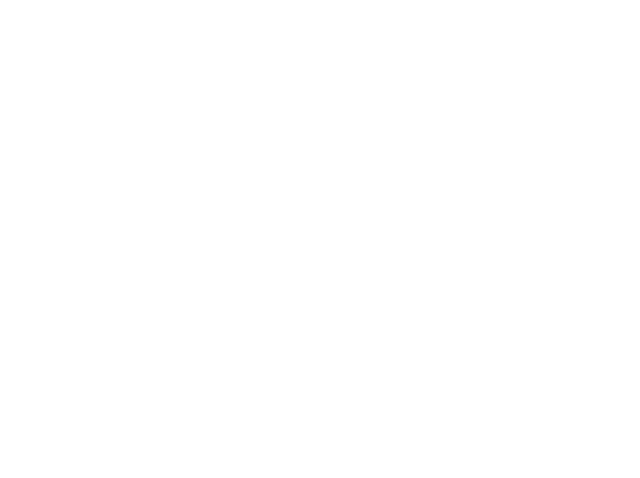
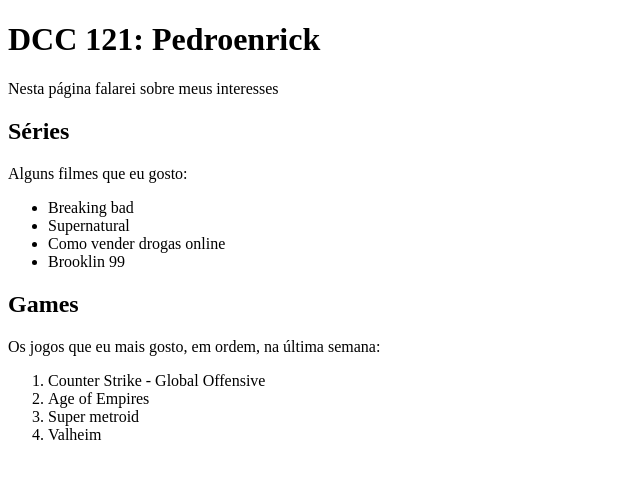
Before and after one commit to ufjf-dcc121/ufjf-dcc121-2022-1-atv2-Pedroenrick, a plain HTML site: page index.html in a window 1280 px wide. Shown: the whole page, without its empty margins (0-640 px from the left). Drawn offline with Linux system fonts and the light colour scheme.

Commit message:
Adiciona listas de Séries e Games

```diff
--- a/index.html
+++ b/index.html
@@ -5,7 +5,27 @@
     <meta charset="UTF-8" />
     <meta http-equiv="X-UA-Compatible" content="IE=edge" />
     <meta name="viewport" content="width=device-width, initial-scale=1.0" />
-    <title>DCC121: Pedroenrick </title>
+    <title>DCC121: Pedroenrick</title>
   </head>
-  <body></body>
+  <body>
+    <h1>DCC 121: Pedroenrick</h1>
+    <p>Nesta página falarei sobre meus interesses</p>
+    <h2>Séries</h2>
+    <p>Alguns filmes que eu gosto:</p>
+    <ul>
+        <li>Breaking bad</li>
+        <li>Supernatural</li>
+        <li>Como vender drogas online</li>
+        <li>Brooklin 99</li>
+    </ul>
+    <h2>Games</h2>
+    <p>Os jogos que eu mais gosto, em ordem, na última semana:</p>
+    <ol>
+        <li>Counter Strike - Global Offensive</li>
+        <li>Age of Empires</li>
+        <li>Super metroid</li>
+        <li>Valheim</li>
+    </ol>
+
+  </body>
 </html>
```
